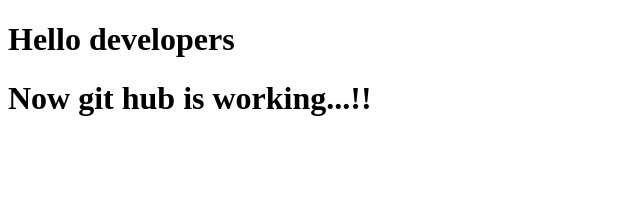
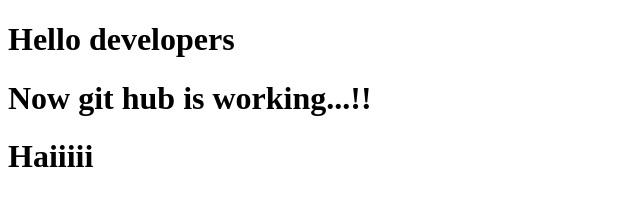
Before and after one commit to viignesh14/project, a plain HTML site: page index.html in a window 1280 px wide. Shown: the whole page, without its empty margins (0-640 px from the left). Drawn offline with Linux system fonts and the light colour scheme.

Commit message:
new script file added

```diff
--- a/index.html
+++ b/index.html
@@ -9,5 +9,7 @@
     <h1>Hello developers</h1>
 
     <h1>Now git hub is working...!!</h1>
+
+    <h1>Haiiiii</h1>
 </body>
 </html>
--- /dev/null
+++ b/script.js
@@ -0,0 +1 @@
+console.log("hello");
```
